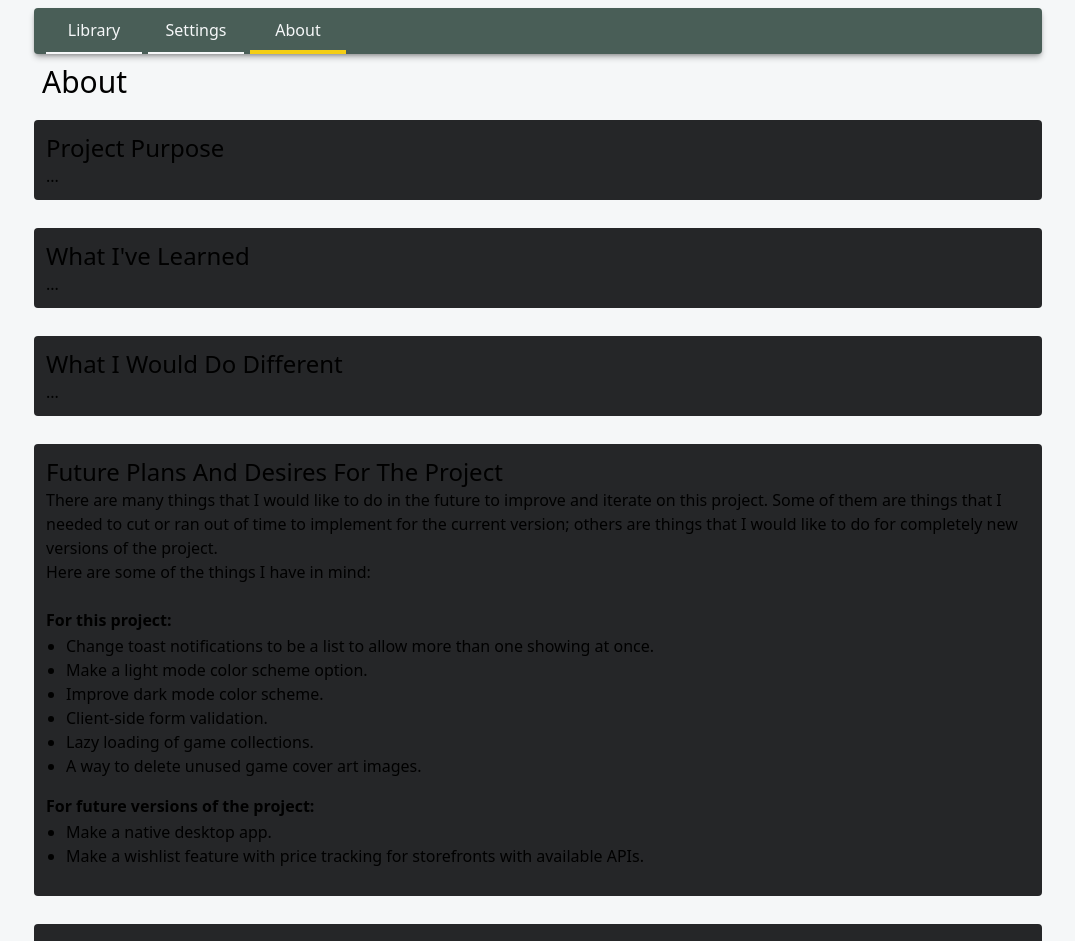
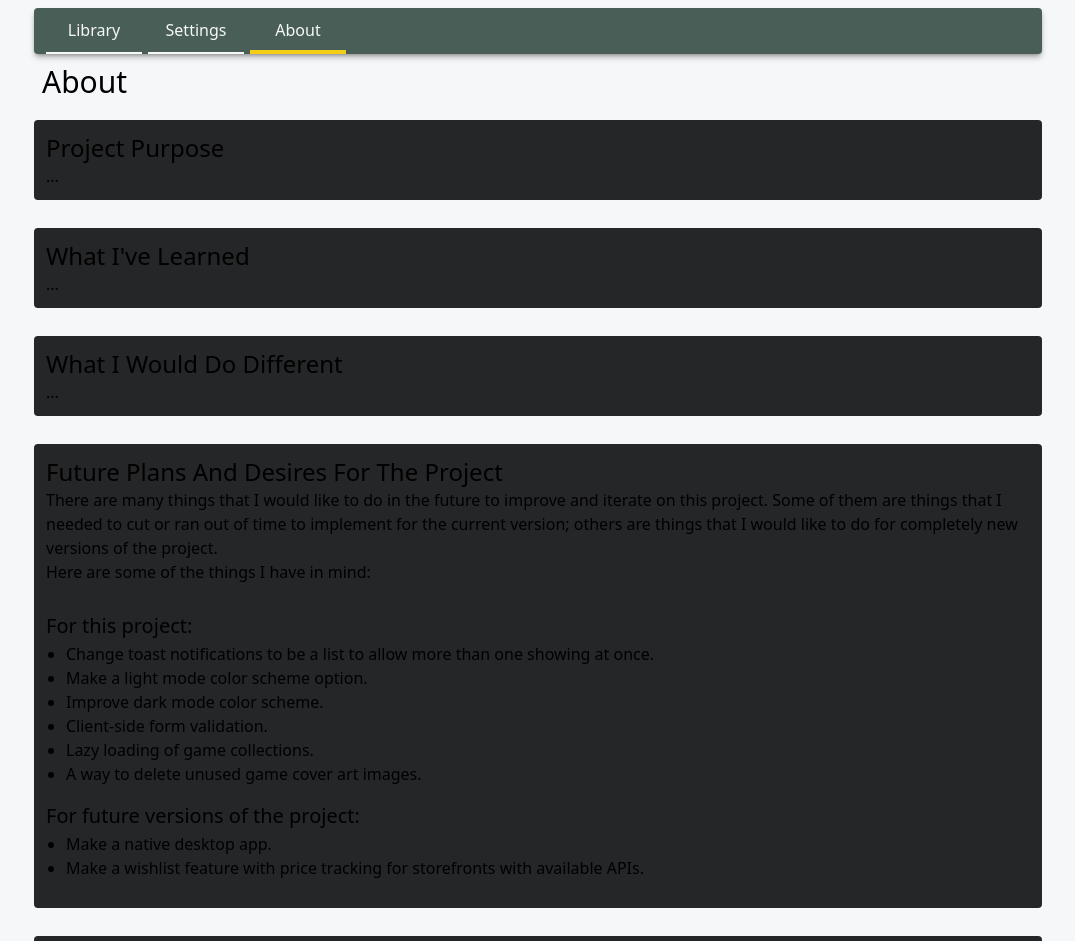
Before and after one commit to ncall404/ReactGameLibrary, a React (Vite) app in the folder frontend/: page /about in a window 1280 px wide. Shown: the top 941 px of the page, without its empty margins (102-1177 px from the left). Built offline with nearby package versions, Linux system fonts and the light colour scheme.

Commit message:
Update styling
- Some styles weren't matching elsewhere.

```diff
--- a/frontend/src/routes/about.tsx
+++ b/frontend/src/routes/about.tsx
@@ -31,7 +31,7 @@ function RouteComponent() {
 					<p>There are many things that I would like to do in the future to improve and iterate on this project. Some of them are things that I needed to cut or ran out of time to implement for the current version; others are things that I would like to do for completely new versions of the project.</p>
 					<p>Here are some of the things I have in mind:</p>
 					<br />
-					<p className="font-semibold">For this project:</p>
+					<p className="mt-1 text-xl">For this project:</p>
 					<ul>
 						<li>Change toast notifications to be a list to allow more than one showing at once.</li>
 						<li>Make a light mode color scheme option.</li>
@@ -41,7 +41,7 @@ function RouteComponent() {
 						<li>A way to delete unused game cover art images.</li>
 					</ul>
 
-					<p className="font-semibold">For future versions of the project:</p>
+					<p className="mt-1 text-xl">For future versions of the project:</p>
 					<ul>
 						<li>Make a native desktop app.</li>
 						<li>Make a wishlist feature with price tracking for storefronts with available APIs.</li>
```
